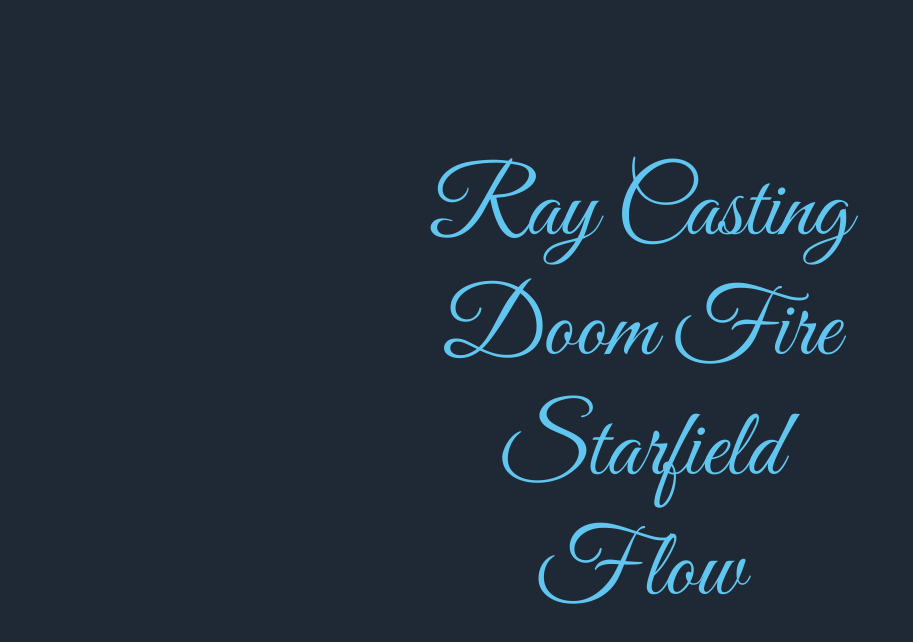
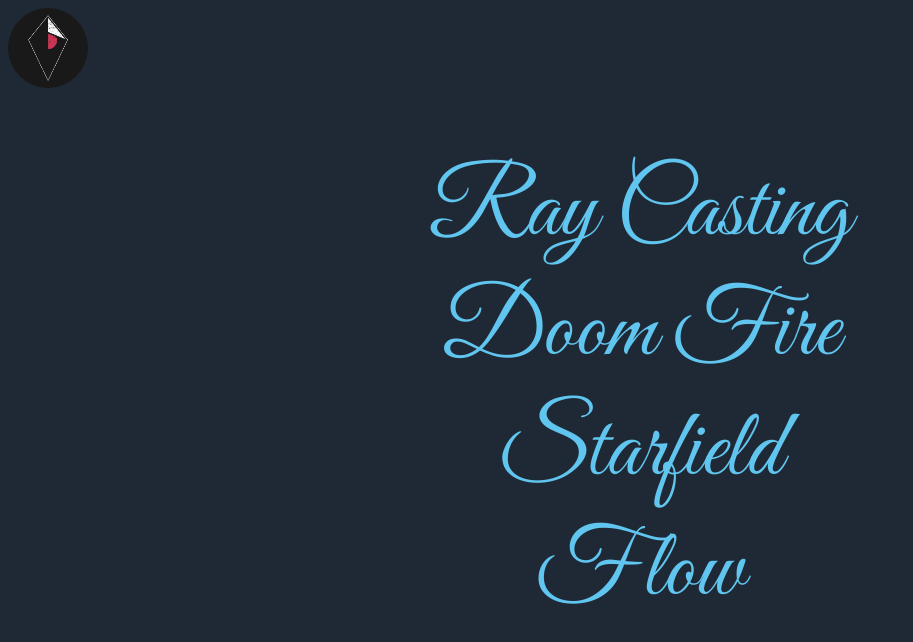
Before and after one commit to nicolasboulenc/nicolasboulenc.github.io, a plain HTML site: page index.html in a window 1280 px wide. Shown: the whole page, without its empty margins (0-913 px from the left). Drawn offline with Linux system fonts and the light colour scheme.

Commit message:
yet another commit

```diff
--- a/index.html
+++ b/index.html
@@ -35,6 +35,18 @@
 			text-decoration: underline;
 		}
 
+		.avatar {
+			position: absolute;
+			margin-top: 1vh;
+			margin-left: 1vh;
+			top: 0px;
+			left: 0px;
+			border-radius: 50%;
+			/* border: 2px solid #1b2430; */
+			max-width: 10vh;
+			max-height: 10vh;
+		}
+
 		</style>
 		<link rel="preconnect" href="https://fonts.googleapis.com">
 		<link rel="preconnect" href="https://fonts.gstatic.com" crossorigin>
@@ -42,6 +54,7 @@
 	</head>
 	<body>
 		<!-- <h1>Hello world!</h1> -->
+		<img src="avatar.jpg" alt="" class="avatar">
 		<div id="container"></div>
 
 		<script>
```
Also changed, not shown: avatar.jpg (added).
